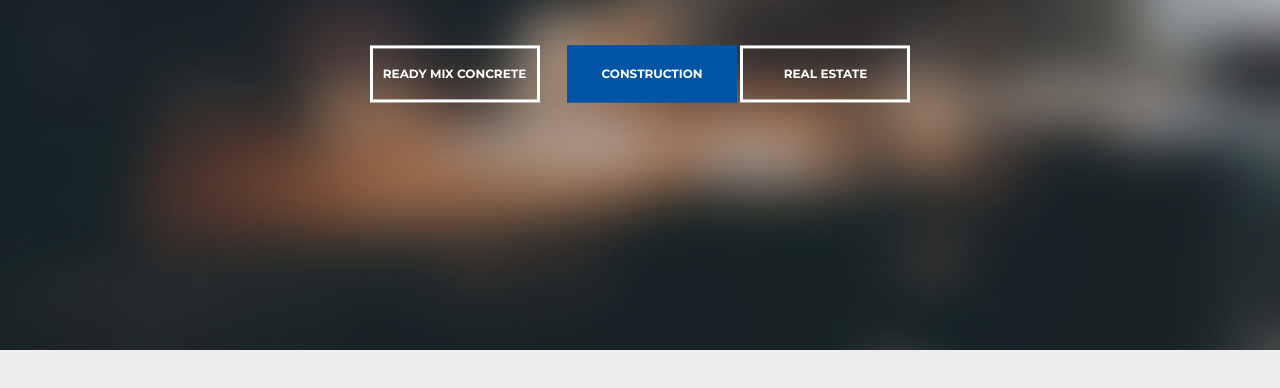
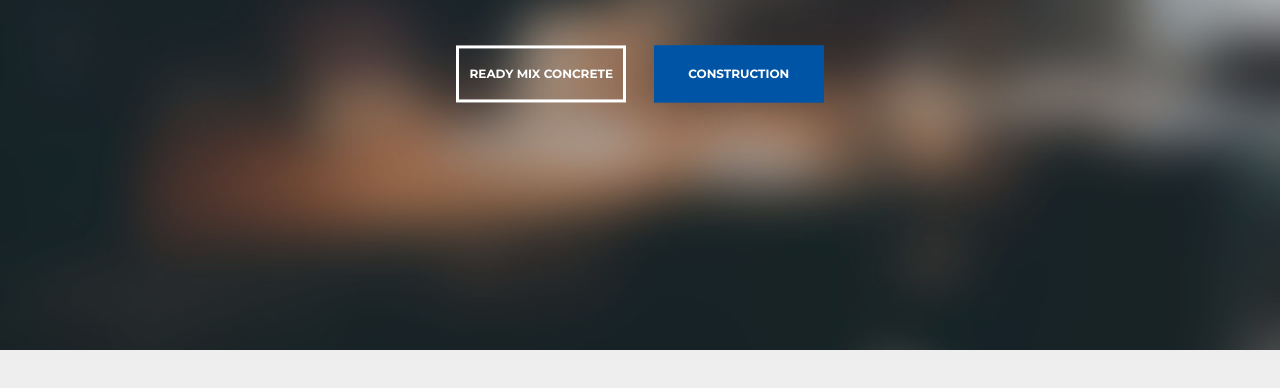
Before and after one commit to ashishpandey8900/QualityConstruction, a plain HTML site: page index.html in a window 1280 px wide. Shown: the part 350-738 px from the top of the page. Drawn offline with nearby package versions, Linux system fonts and the light colour scheme.

Commit message:
littile bit

```diff
--- a/index.html
+++ b/index.html
@@ -35,7 +35,6 @@
 									<p class="super-lead text-white">Best Ready Mix Concrete , Construction &amp; Real Estate Company in Greater Noida , Noida&nbsp;</p>
 									<a class="btn btn-white" href="Ready%20Mix%20Concrete.html">Ready Mix Concrete</a>
 									<a class="btn btn-filled" href="Construction.html">Construction</a>
-                                    <a class="btn btn-white" href="#">Real Estate</a>
 								</div>
 							</div>
 						</div>
```
